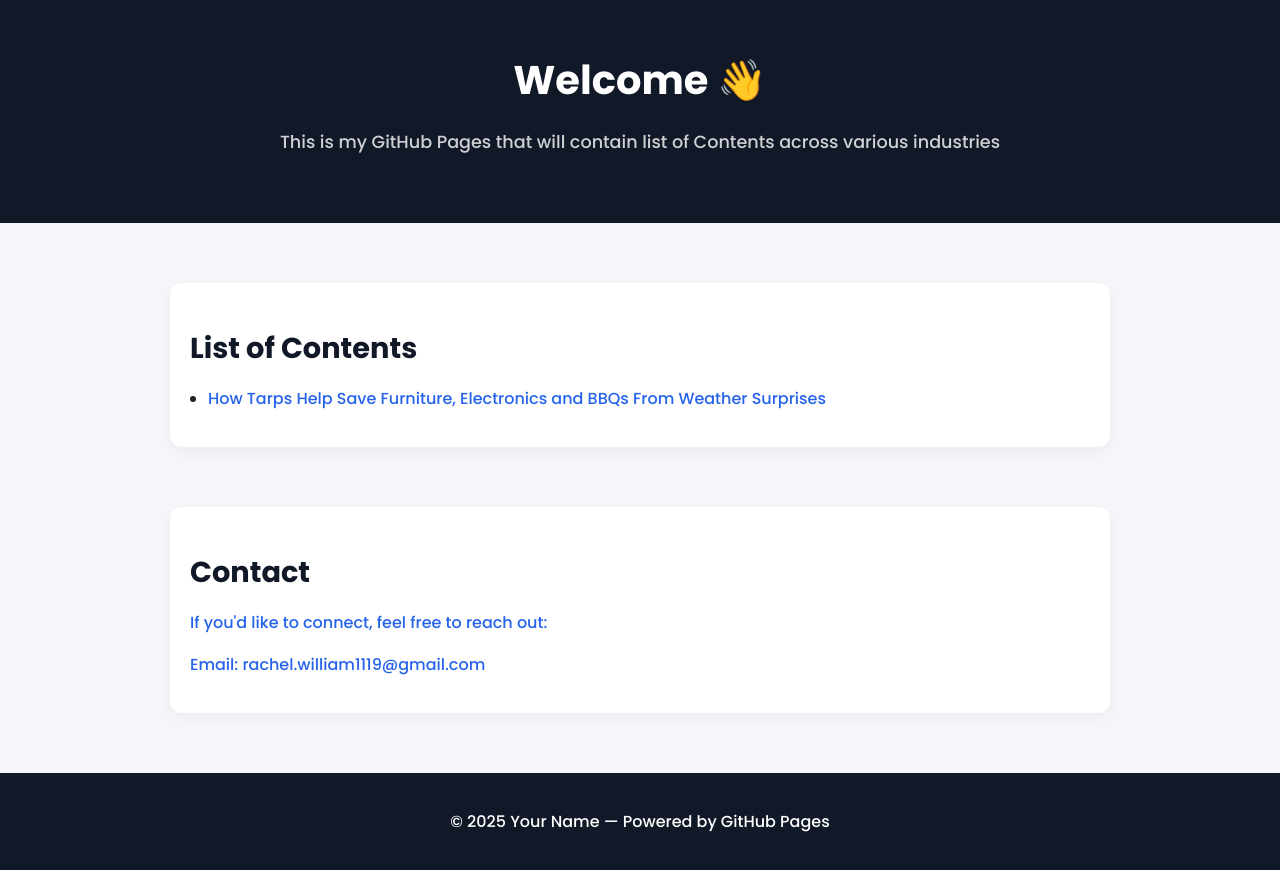
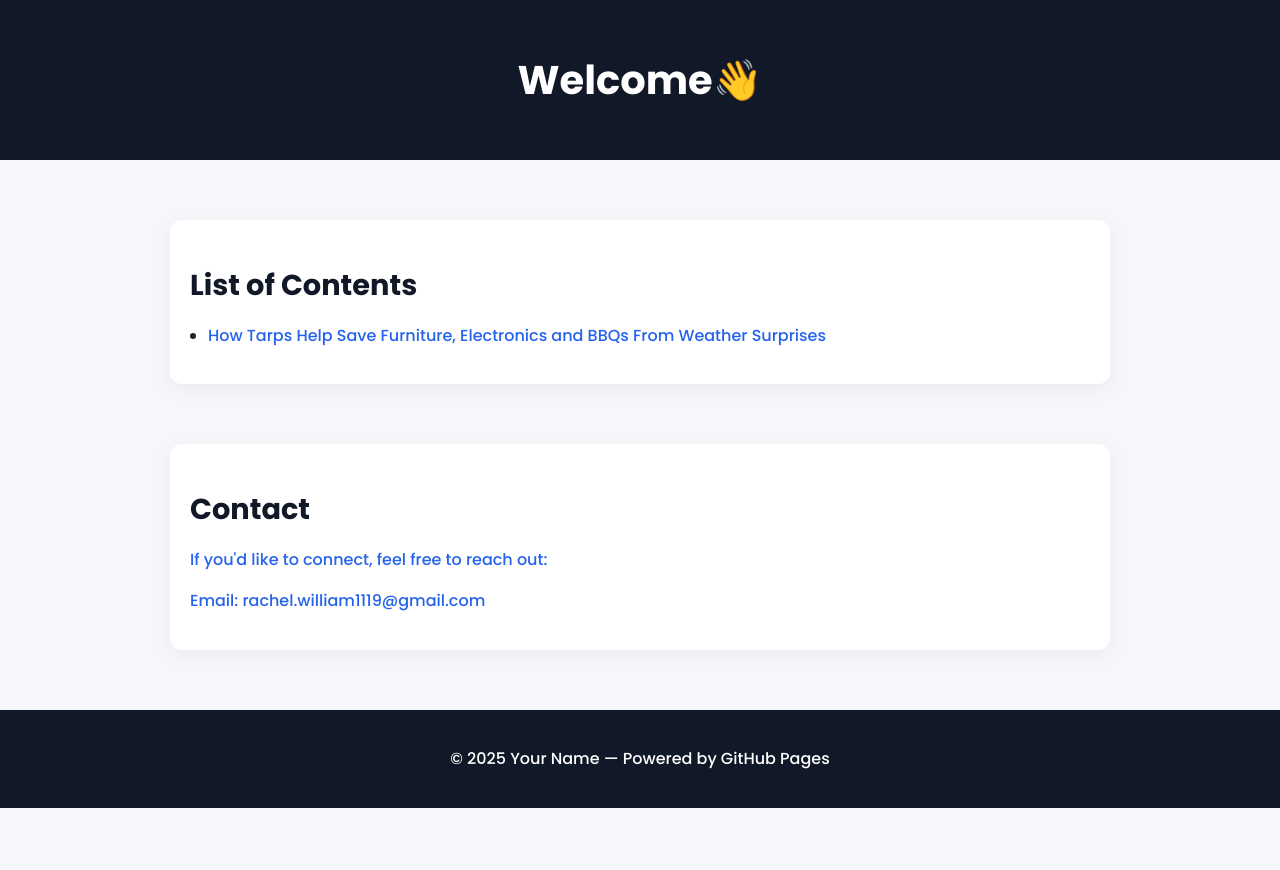
Before and after one commit to rachelwilliam1119-create/content-distribution, a plain HTML site: page index.html in a window 1280 px wide. After the commit the page ends 808 px from the top, so only its background shows below. Drawn offline with Linux system fonts and the light colour scheme.

Commit message:
Update index.html

```diff
--- a/index.html
+++ b/index.html
@@ -73,8 +73,7 @@
 <body>
 
 <header>
-  <h1>Welcome 👋</h1>
-  <p>This is my GitHub Pages that will contain list of Contents across various industries</p>
+  <h1>Welcome👋</h1>
 </header>
 
 <section class="projects">
```
